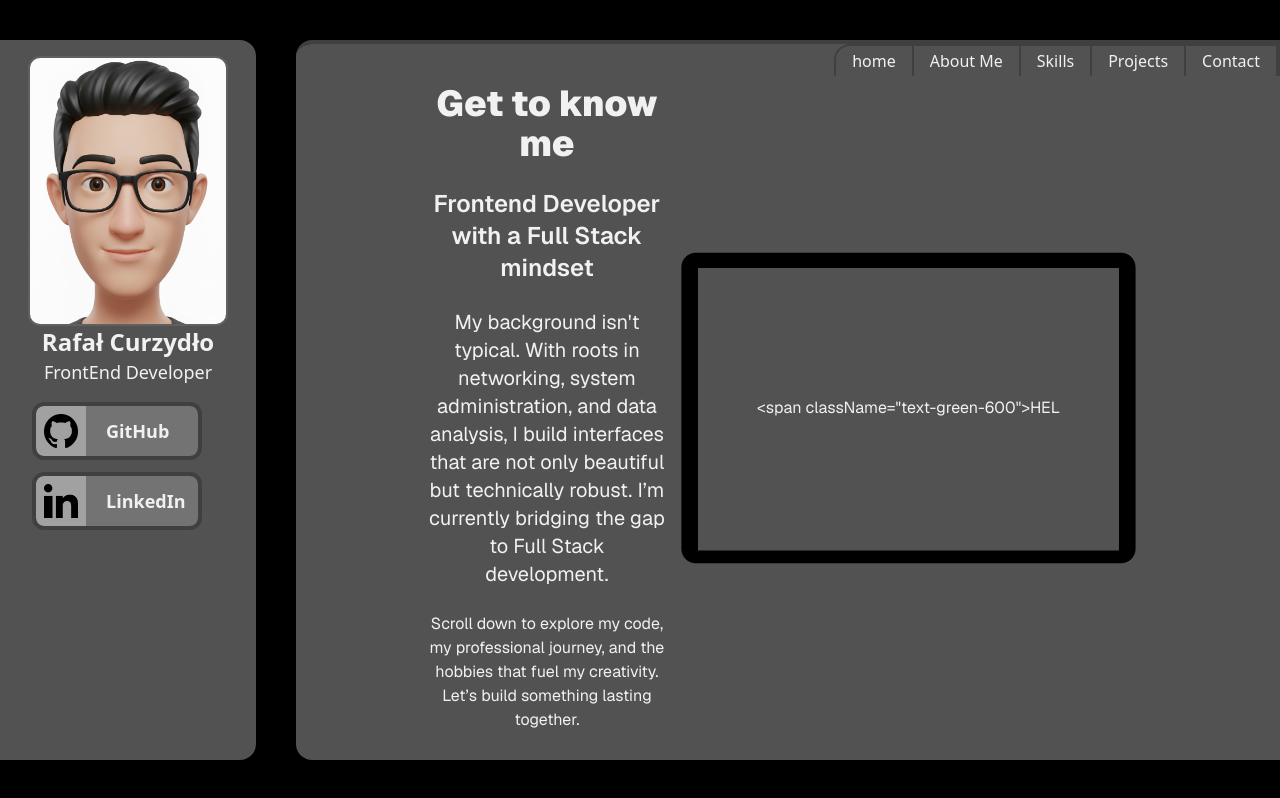
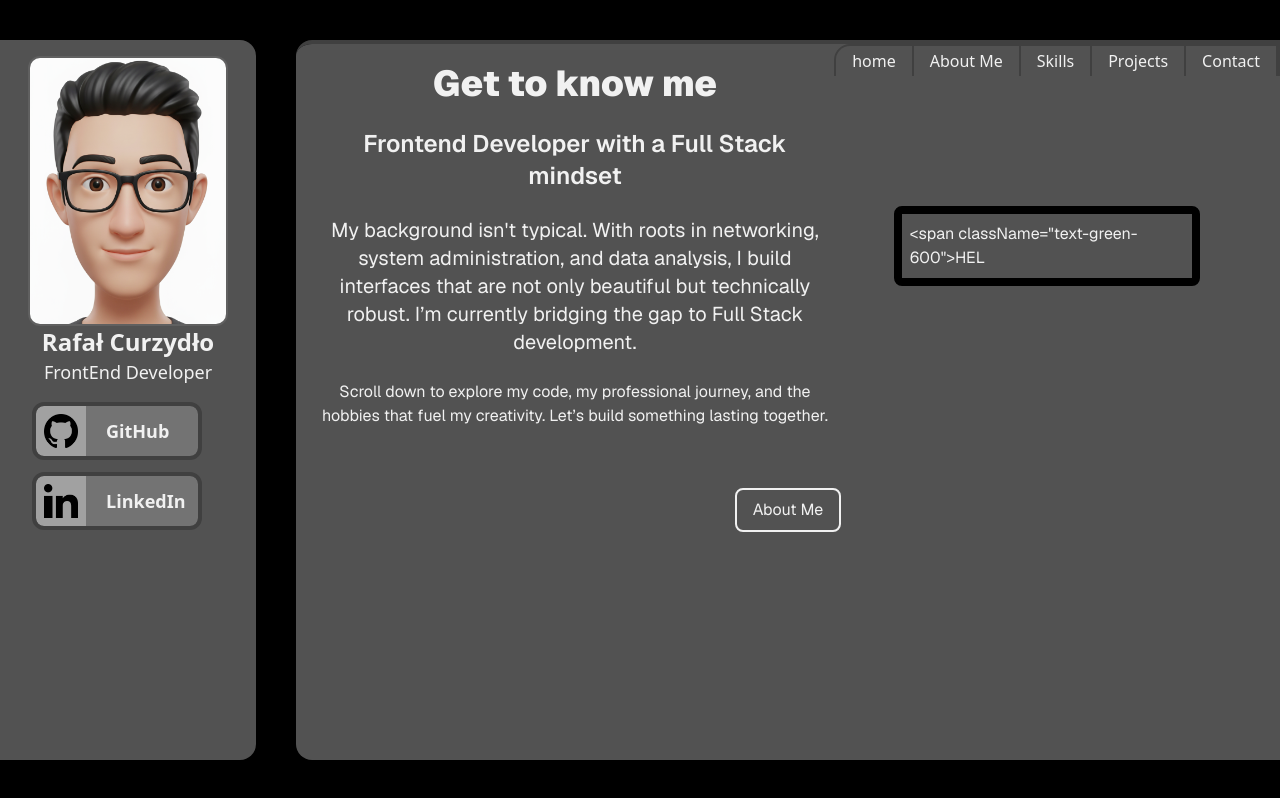
Before and after one commit to Szadolowski/Its-me, a Next.js app: page / in a window 1280 px wide. Built offline with nearby package versions, Linux system fonts and the light colour scheme.

Commit message:
Refactor layout and styling; adjust padding and spacing for improved responsiveness

```diff
--- a/app/layout.tsx
+++ b/app/layout.tsx
@@ -38,7 +38,7 @@ export default function RootLayout({
         <div className="fixed w-full border-b-4 rounded-b-lg sm:hidden h-15 bg-neutral-600 border-neutral-700">
           <MobileMenu />
         </div>
-        <div className="flex flex-row items-center w-full min-h-screen pt-16 bg-black sm:pt-0 space-between">
+        <div className="flex flex-row items-center w-full min-h-screen pt-5 bg-black sm:pt-0 space-between">
           <div className="w-1/5 hidden sm:flex min-w-64 h-[90vh] mr-10">
             <main className="relative w-full h-full p-4 overflow-hidden text-center bg-neutral-600 rounded-r-2xl">
               <div className="flex items-center justify-center w-full">
@@ -66,8 +66,8 @@ export default function RootLayout({
             <div className="hidden sm:flex flex-row absolute right-0 top-[15] border-b-0 border-2 rounded-tl-2xl border-neutral-700 bg-neutral-600 overflow-hidden h-8">
               <MenuLinks />
             </div>
-            <div className="flex flex-col items-center justify-start w-full h-full gap-10 p-10 overflow-y-auto font-sans bg-neutral-600">
-              <div className="flex flex-col items-start justify-start w-4/5 gap-10">
+            <div className="flex flex-col items-center justify-start w-full h-full gap-10 px-0 py-5 overflow-y-auto font-sans bg-neutral-600">
+              <div className="flex flex-col items-start justify-start gap-10 px-5">
                 {children}
               </div>
             </div>
--- a/app/page.tsx
+++ b/app/page.tsx
@@ -1,12 +1,11 @@
 import Link from "next/link";
-import Image from "next/image";
 import TypeWriter from "@/components/type-writer";
 
 export default function Home() {
   return (
     <>
       <div className="flex justify-between w-full">
-        <div className="flex flex-col w-full gap-6 text-center sm:w-1/2">
+        <div className="flex flex-col w-full gap-6 text-center lg:w-3/5">
           <h1 className="text-4xl font-black">Get to know me</h1>
           <h3 className="text-2xl font-semibold text-center text-wrap">
             Frontend Developer with a Full Stack mindset
@@ -23,9 +22,8 @@ export default function Home() {
             together.
           </p>
         </div>
-        <div className="relative items-center justify-center hidden w-full sm:flex">
-          <Image src="/screen.svg" alt="alt" fill />
-          <div className="flex justify-start items-start w-[350] h-[240]">
+        <div className="relative items-center justify-center hidden mx-15 lg:flex">
+          <div className="flex justify-start items-start w-[350] h-[240] p-2 border-8 rounded-lg border-black">
             <TypeWriter
               text='<span className="text-green-600">HELLO WORLD!</span>'
               speed={150}
```
